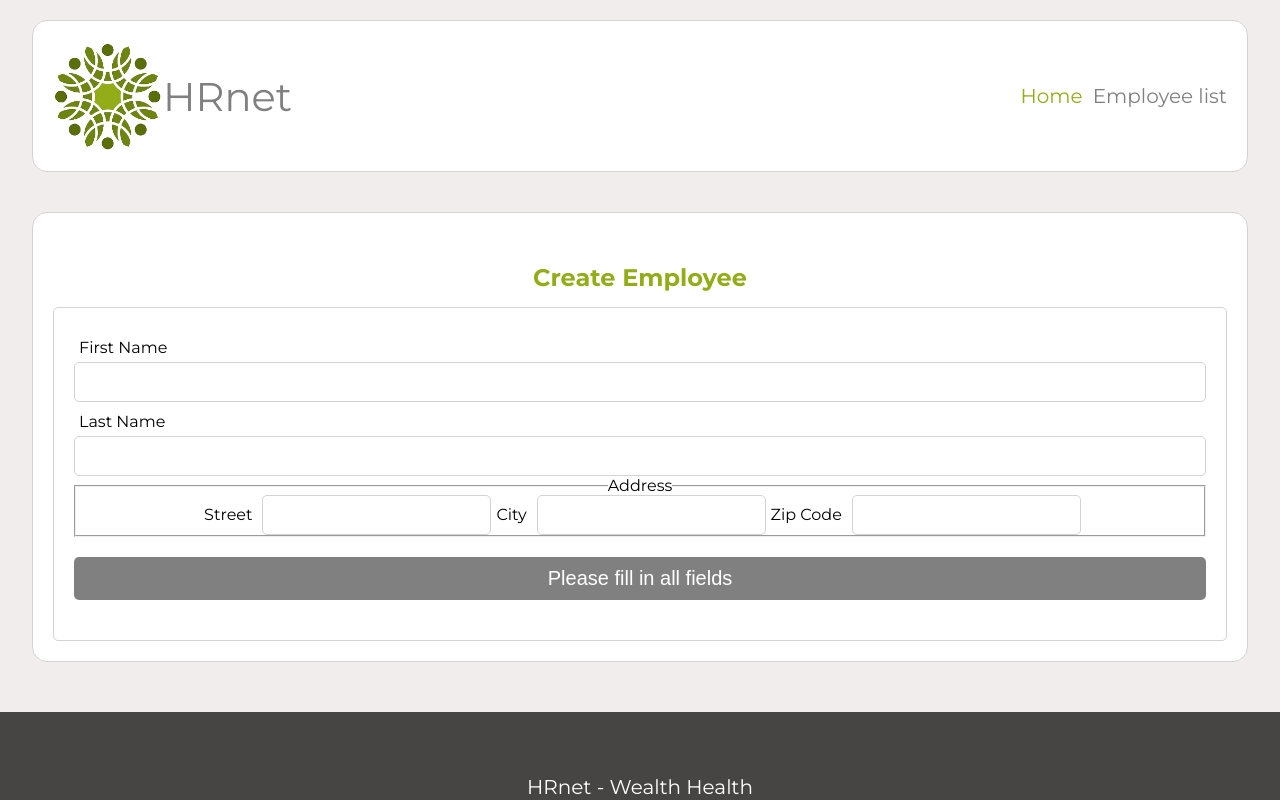
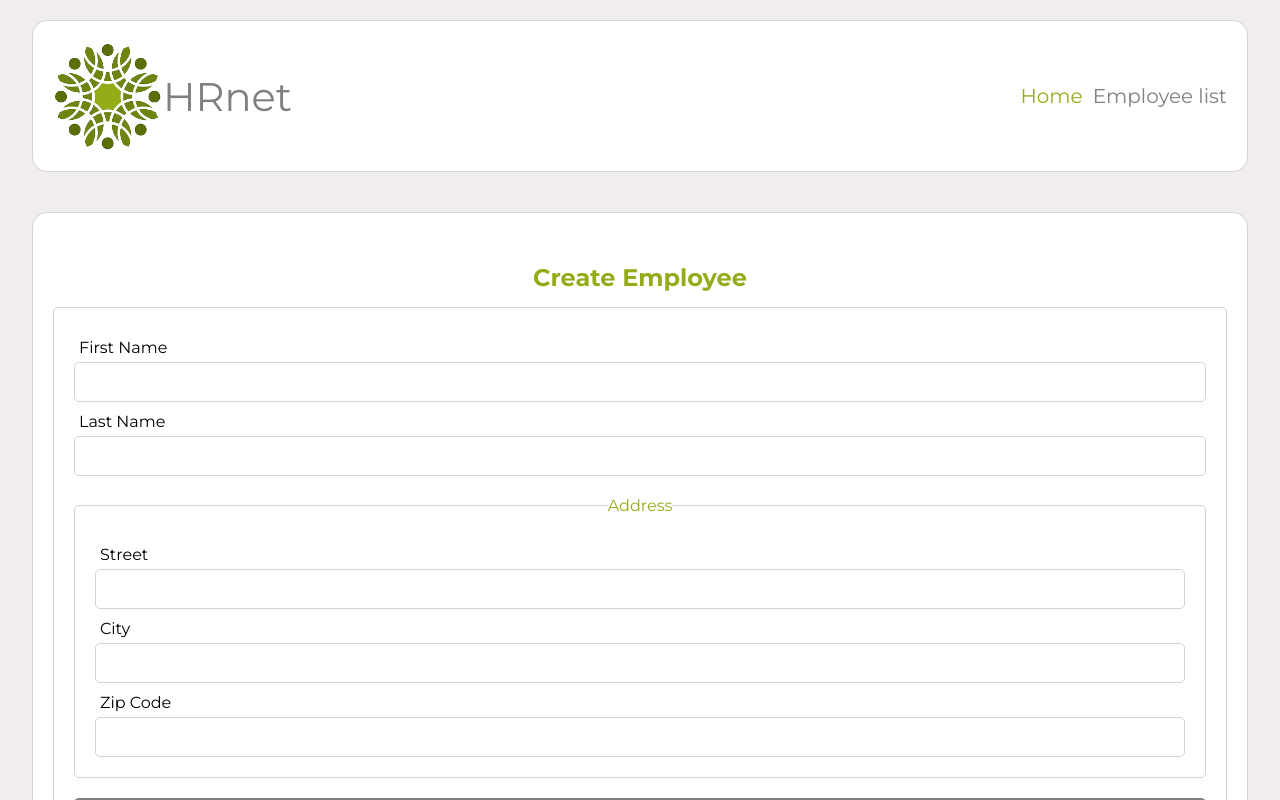
Before and after one commit to jbbrejon/openclassrooms-da-p14, a React (Vite) app: page / in a window 1280 px wide. Shown: the top 800 px of the page. Built offline with nearby package versions, Linux system fonts and the light colour scheme.

Commit message:
:art: Add style for fieldset and legend

```diff
--- a/src/components/FormCreateEmployee/FormCreateEmployee.module.css
+++ b/src/components/FormCreateEmployee/FormCreateEmployee.module.css
@@ -5,3 +5,16 @@
     border: solid 1px lightgrey;
     border-radius: 5px;
 }
+
+.fieldset {
+    display: flex;
+    flex-direction: column;
+    border: solid 1px lightgrey;
+    border-radius: 5px;
+    padding: 20px;
+    margin-top: 20px;
+}
+
+.legend {
+    color: #93AD18;
+}
```
